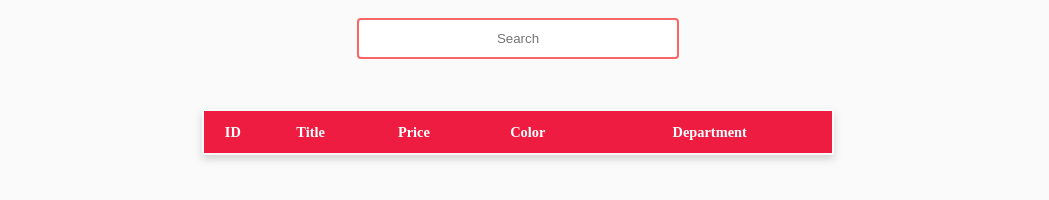
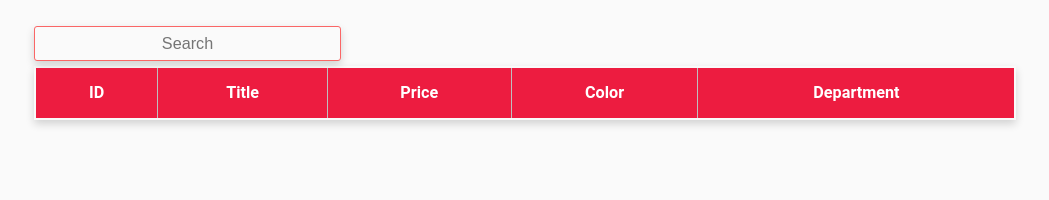
Before and after one commit to vlad-92/custom4webTest, a plain HTML site: page index.html in a window 1280 px wide. Shown: the whole page, without its empty margins (122-1171 px from the left). Drawn offline with Linux system fonts and the light colour scheme; no server answers.

Commit message:
custom4web_v.1.1

```diff
--- a/js.js
+++ b/js.js
@@ -9,7 +9,7 @@
       }else {
             parser = JSON.parse(xhr.responseText);
 /* show table */
-            for(var i = 0; i < 200; i++){
+            for(var i = 0; i < parser.length; i++){
                 addRow(parser[i]);
               }
       }
@@ -89,25 +89,53 @@
 
 
 
+
+
+    // function sort(ascending, columnClassName, tableId) {
+    //     var tbody = document.getElementById(tableId).getElementsByTagName(
+    //         "tbody")[0];
+    //     var rows = tbody.getElementsByTagName("tr");
+    //     var unsorted = true;
+    //     while (unsorted) {
+    //         unsorted = false
+    //         for (var r = 0; r < rows.length - 1; r++) {
+    //             var row = rows[r];
+    //             var nextRow = rows[r + 1];
+    //             var value = row.getElementsByClassName(columnClassName)[0].innerHTML;
+    //             var nextValue = nextRow.getElementsByClassName(columnClassName)[0].innerHTML;
+    //             value = value.replace(',', ''); // in case a comma is used in float number
+    //             nextValue = nextValue.replace(',', '');
+    //             if (!isNaN(value)) {
+    //                 value = parseFloat(value);
+    //                 nextValue = parseFloat(nextValue);
+    //             }
+    //             if (ascending ? value > nextValue : value < nextValue) {
+    //                 tbody.insertBefore(nextRow, row);
+    //                 unsorted = true;
+    //             }
+    //         }
+    //     }
+    // };
+
+
+
 /* search table */
       function searchTable(){
-        var input, filter, tr, td, i;
+        var input, filter, tr, td, i, j;
         input = document.getElementById("search");
         filter = input.value.toUpperCase();
         tr = document.getElementsByTagName("tr");
 
         for (i = 0; i < tr.length; i++) {
           td = tr[i].getElementsByTagName("td") ;
-          for(j=0 ; j<td.length ; j++)
+          for(j = 0 ; j < td.length ; j++)
           {
             let tdata = td[j] ;
             if (tdata) {
               if (tdata.innerHTML.toUpperCase().indexOf(filter) > -1) {
                 tr[i].style.display = "";
                 break ;
-              } else {
-                tr[i].style.display = "none";
-              }
+              } tr[i].style.display = "none";
             }
           }
         }
--- a/style.css
+++ b/style.css
@@ -1,24 +1,52 @@
-        * {
+        *, *:before, *:after {
             text-align:center;
+            -webkit-box-sizing: border-box;
+            -moz-box-sizing: border-box;
+            box-sizing: border-box;
         }
 
+        input{
+            width: 25%;
+            margin-left:130px;
+            margin-bottom: 5px;
+            height: 35px;
+            float: left;
+            border: 1px solid  #fa6666;
+            border-radius: 3px;
+            background-color: #fafafa;
+            box-shadow: 0 4px 8px 0 rgba(0,0,0,.16);
+            font-size: .9em;
+        }
+
+        html {
+            font-size: 1.125em; /*18px*/
+            width: 100%;
+            height: 100%;
+        }
         body {
             background-color: #fafafa;
+            font-family: 'Roboto', sans-serif;
+            color: #333;
+            -webkit-font-smoothing: antialiased;
+            line-height: 1.42857143;
+            padding:1em;
         }
 
         table {
             color: #333;
             font-size: .9em;
             font-weight: 300;
-            line-height: 40px;
-            border-collapse: separate;
-            border-spacing: 0;
+            line-height: 30px;
             border: 2px solid #fafafa;
-            width: 50%;
-            margin: 50px auto;
+            width: 80%;
+            margin: 0px 130px;
             box-shadow: 0 4px 8px 0 rgba(0,0,0,.16);
             border-radius: 2px;
+            border-collapse:collapse;
+            border-spacing:0;
+            max-width:100%;
         }
+
 
         th {
             cursor: pointer;
@@ -27,20 +55,12 @@
             border: none;
         }
 
-        td{
-            border: 1px solid #fa6666;
+        table tbody tr {background-color:#fff;}
+        table tbody tr:hover {background-color:#eee; color:#000;}
+        table th, table td {
+            border:1px solid #bfbfbf;
+            padding:10px 14px;
+            position:relative;
+            vertical-align:middle;
         }
-
-        .active {
-            background-color: #ff4d4d;
-            color :#fff;
-        }
-
-        input[type=text] {
-            width: 25%;
-            height: 35px;
-            margin-top: 10px;
-            padding: 1px;
-            border: 2px solid  #fa6666;
-            border-radius: 4px;
-        }
+        caption {font-size:1.111em; font-weight:300; padding:10px 0;}
```
